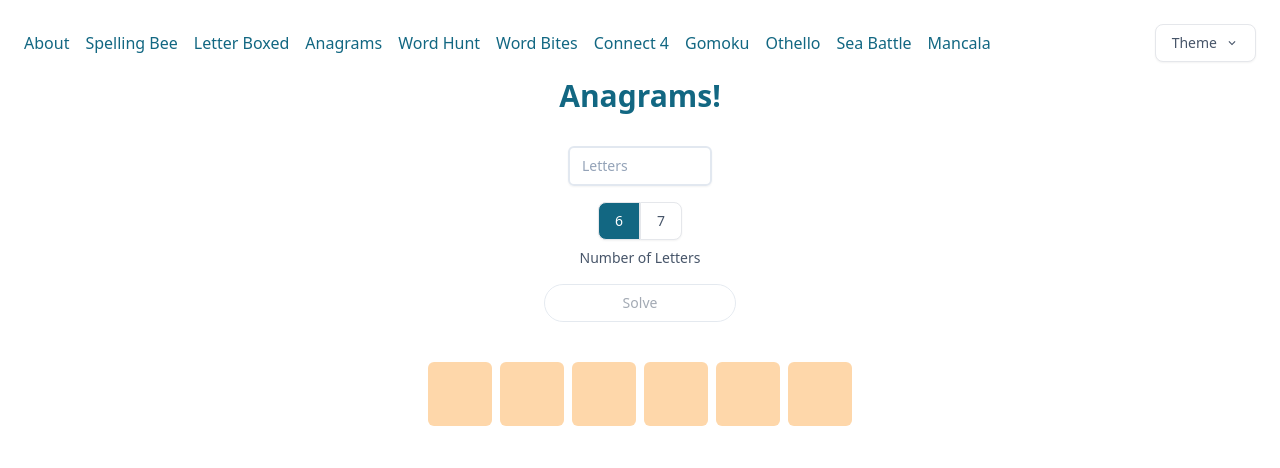
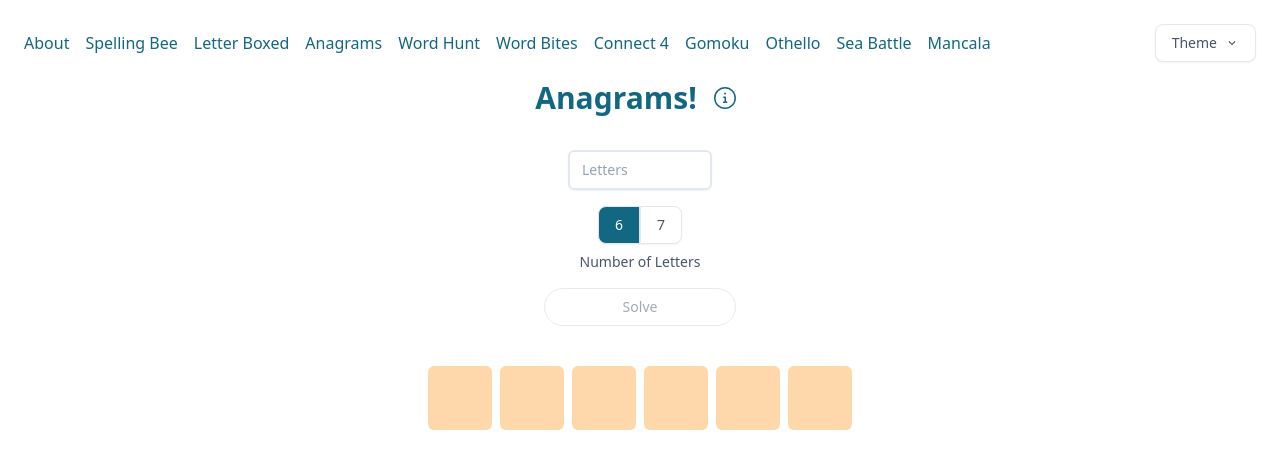
Before and after one commit to k-gerner/kyle-personal-website, a React (Create React App) app in the folder frontend/: page /anagrams in a window 1280 px wide. Shown: the top 468 px of the page. Built offline with nearby package versions, Linux system fonts and the light colour scheme.

Commit message:
title with info button to Anagrams

```diff
--- a/frontend/src/pages/ai/gamepigeon/Anagrams.tsx
+++ b/frontend/src/pages/ai/gamepigeon/Anagrams.tsx
@@ -2,6 +2,7 @@ import React, { useState, useEffect } from 'react';
 import '../../../App.css'
 import { ButtonGroupPicker } from '../../../components/ButtonGroupPicker';
 import { PaginatedSolutionsSection } from '../../../components/PaginatedSolutionsSection';
+import { TitleWithInfo } from '../../../components/TitleWithInfo';
 import { chunkArray } from '../../../utils/helpers';
 import Input from '../../../atoms/Input';
 
@@ -10,6 +11,7 @@ const WORDS_PER_PAGE = 5;
 const buttonStyle = "rounded-full border border-slate-300 py-2 px-4 text-center text-sm transition-all shadow-sm hover:shadow-lg text-slate-600 hover:text-text-contrast hover:bg-primary-base hover:border-primary-base focus-visible:text-text-contrast focus-visible:bg-primary-highlight focus-visible:border-primary-base active:border-primary-highlight active:text-text-contrast active:bg-primary-highlight disabled:pointer-events-none disabled:opacity-50 disabled:shadow-none"
 
 const Anagrams = () => {
+    const [showInfo, setShowInfo] = useState(false);
     const [hasSolved, setHasSolved] = useState(false); // if solve has run at least once
     const [inputLetters, setInputLetters] = useState('');
     const [numLetters, setNumLetters] = useState(6);
@@ -39,7 +41,13 @@ const Anagrams = () => {
     };
     return (
         <div className="flex flex-col gap-4">
-            <h1 className="text-center text-3xl font-bold text-primary-highlight mb-4">Anagrams!</h1>
+            <TitleWithInfo
+                title="Anagrams!"
+                showInfo={showInfo}
+                setShowInfo={setShowInfo}
+                infoTitle="How to Play Anagrams"
+                infoBody={<AnagramsInfoBody />}
+            />
             <div className="flex flex-col gap-6 md:gap-2 md:flex-row transition-all duration-300 ease-in-out">
                 <div className={`flex flex-col gap-10 flex-shrink-0 transition-all duration-500 w-full ${hasSolved ? 'md:w-3/5' : 'md:w-full'}`}>
                     <InputSection
@@ -139,5 +147,19 @@ const LettersSection: React.FC<LettersSectionProps> = ({
     );
 }
 
+const AnagramsInfoBody: React.FC = () => {
+    return (
+        <div>
+            <ul className="list-disc pl-5 mb-2 text-slate-700">
+                <li>Enter 6 or 7 letters in the input box.</li>
+                <li>Click <b>Solve</b> to find all valid English words you can make.</li>
+                <li>Words are grouped by length and shown in pages.</li>
+                <li>Try to find as many words as you can!</li>
+            </ul>
+            <p className="text-slate-500 text-sm">This game is inspired by classic anagram puzzles.</p>
+        </div>
+    );
+}
+
 
 export default Anagrams;
```
